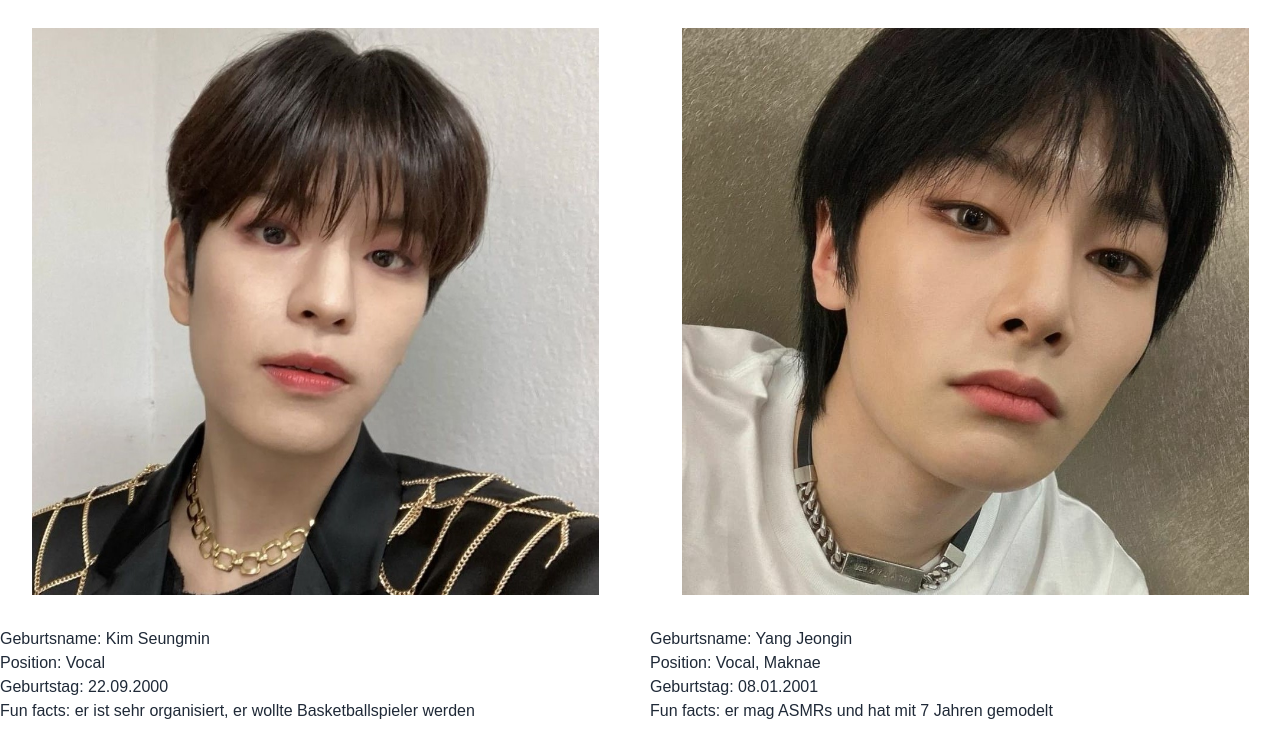
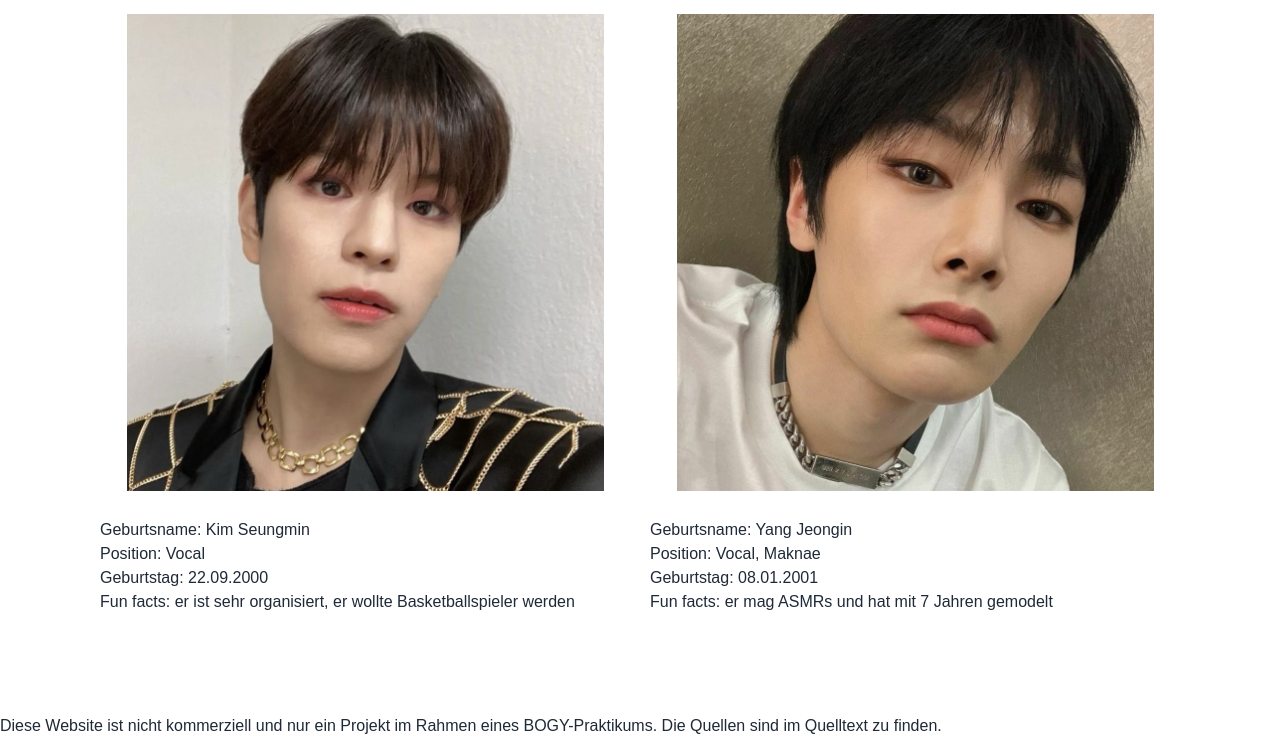
Before and after one commit to T-H08/T-H08.github.io, a plain HTML site: page index.html in a window 1280 px wide. Shown: the part 2101-2839 px from the top of the page. Drawn offline with nearby package versions, Linux system fonts and the light colour scheme.

Commit message:
Add sources

```diff
--- a/index.html
+++ b/index.html
@@ -13,7 +13,7 @@
     <img src="Gruppenbild.jpg" class="Gruppenbild">
 </center>
 <br>
-
+<div class="window-container">
 <section>
     <h2 class="font-black">Über Stray Kids</h2>
     <br>
@@ -119,5 +119,18 @@
         </container>
     </div class="flex-container3">
 </section>
-
+</div>
+<p>Diese Website ist nicht kommerziell und nur ein Projekt im Rahmen eines BOGY-Praktikums. Die Quellen sind im Quelltext zu finden.</p>
+<!--
+Gruppenbild: https://image.news.livedoor.com/newsimage/stf/a/a/aa364_1215_970cb404_aa364033.jpg
+Bang Chan: https://lh3.googleusercontent.com/4hufSlJeIYgDGBxRlzmx-HVWx2G-HP_2p0kPNiQE2DMxfWBebswrXBhHVPuKYNNe2jwRKgnGparqOJlzna3h30wtDRvWd4RZ_WLC_vZ-OHK-Tw=w960-rj-nu-e365
+Lee Know: https://i.pinimg.com/originals/27/b1/c4/27b1c40ff1a381388e9b7ac0f710add8.jpg
+Changbin: https://i.pinimg.com/originals/95/f5/61/95f561943570c00b425101cb7bcdf6cb.jpg
+Hyunjin: https://kpopping.com/documents/15/5/1080/230609-STRAY-KIDS-Instagram-Update-Hyunjin-documents-2.jpeg?v=50274
+Han: https://i.pinimg.com/originals/18/5f/53/185f53e93ecc5fbd8c786fe8ec6170a2.jpg
+Felix: https://www.voguehk.com/media/2023/11/Snapinsta.app_378480009_1418657448683560_2242163880918116960_n_1080.jpg
+Seungmin: https://i.pinimg.com/originals/fd/4c/57/fd4c572a48d30bc2785faa2d4e053a02.jpg
+I.N: https://i.pinimg.com/originals/c5/62/57/c5625703c6e55f2c9c52582e29b80c19.jpg
+Textquellen: https://kpopping.com/ https://de.wikipedia.org/wiki/Stray_Kids
+ -->
 </html>
--- a/styles.css
+++ b/styles.css
@@ -51,3 +51,7 @@ h3 {
     align-content: center;
     gap: 30px 40px;
 }
+
+.window-container {
+    padding: 100px;
+}
```
